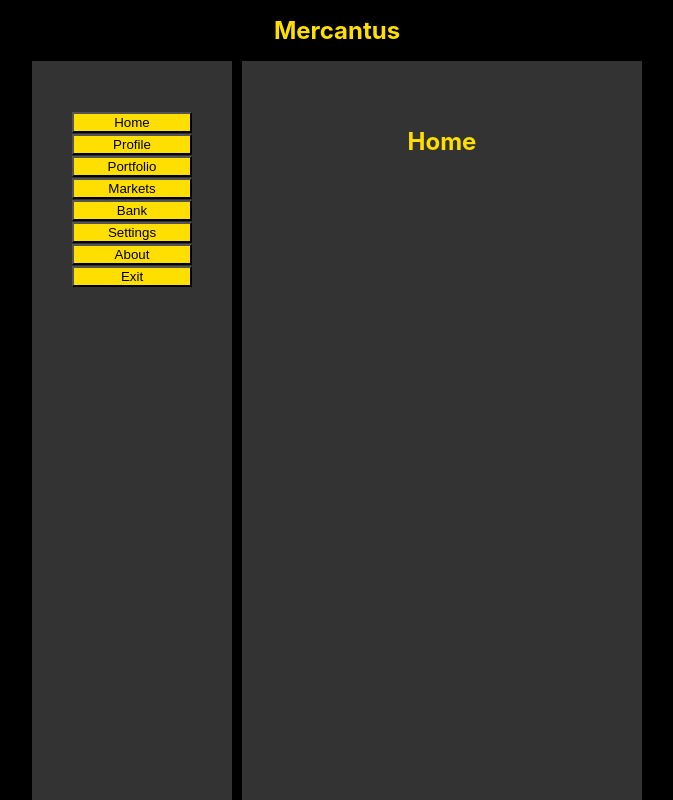
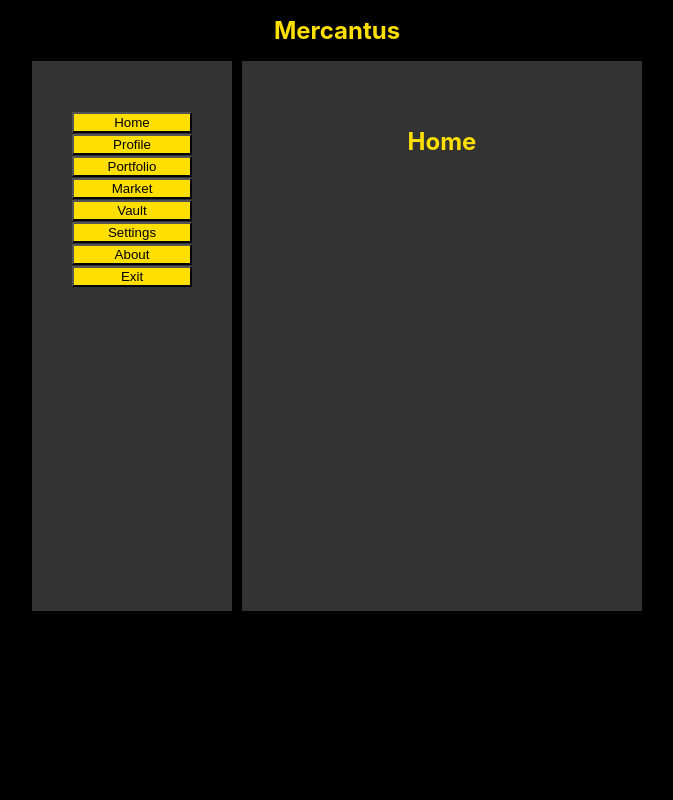
Before and after one commit to wkpescherine/Projects-2025-, a React (Create React App) app in the folder marketplace/: page /dashboard in a window 1280 px wide. Shown: the top 800 px of the page, without its empty margins (303-976 px from the left). Built offline with nearby package versions, Linux system fonts and the light colour scheme.

Commit message:
021925 Mercantus(0.7)  : Updated Dashboard UI                          Added Market Section                          Added Bank Section

```diff
--- a/marketplace/src/App.js
+++ b/marketplace/src/App.js
@@ -5,6 +5,8 @@ import {BrowserRouter as Router, Route, Routes} from 'react-router-dom'
 import Main from "./main"
 import Dashboard from "./dashboard"
 import AccountCreate from "./create"
+import Market from "./market"
+import Bank from "./bank"
 
 function App() {
   return (
@@ -14,6 +16,8 @@ function App() {
           <Route exct path="/" element={ <Main />} />
           <Route exct path="/dashboard" element={ <Dashboard />} />
           <Route exct path="/create" element={ <AccountCreate />} />
+          <Route exct path="/market" element={ <Market />} />
+          <Route exct path="/bank" element={ <Bank />} />
         </Routes>
       </div>
     </Router>
--- /dev/null
+++ b/marketplace/src/bank.js
@@ -0,0 +1,9 @@
+function Bank(){
+    return(
+        <div style={{justifyContent: "center"}}>
+            <h1>Bank</h1>
+        </div>
+    )
+}
+
+export default Bank;
--- a/marketplace/src/create.js
+++ b/marketplace/src/create.js
@@ -65,12 +65,8 @@ function PCreate() {
                     <input style={{width:"125px", background:"#fff"}} type="text" placeholder="City"></input>
                     <label>State</label>
                     <input style={{width:"25px", background:"#fff"}} type="text" placeholder="State"></input>
-                </div>
-                <div>
                     <label>Zip</label>
                     <input style={{width:"50px", background:"#fff"}} type="text" placeholder="Zip Code"></input>
-                    <label>Cell#</label>
-                    <input style={{width:"125px", background:"#fff"}} type="text" placeholder="(000)000-0000"  onChange={handleCellNumChange}></input>
                 </div>
                 <hr style={{background:"#ffdd00", height: "2px", width: "550px"}}/>
 
--- a/marketplace/src/display.js
+++ b/marketplace/src/display.js
@@ -10,7 +10,7 @@ function Display(props) {
                      marginLeft:"10px",
                      backgroundColor:"#333",
                      paddingTop: "50px",
-                     paddingBottom: "100%"}}>
+                     height: "500px"}}>
             {props.sendData==="Home" && <Home/>}
             {props.sendData==="Profile" && <Profile/>}
             {props.sendData==="Portfolio" && <Portfolio/>}
--- a/marketplace/src/main.js
+++ b/marketplace/src/main.js
@@ -52,7 +52,7 @@ function Main() {
                 <button class='invertButton' onClick={RedirectUnderDev}>Login</button>
                 <button class='invertButton' onClick={RedirectToCreateAccount}>Create Account</button>
             </p>
-            <p>version 0.6</p>
+            <p>version 0.7</p>
         </div>
     );
 }
--- /dev/null
+++ b/marketplace/src/market.js
@@ -0,0 +1,11 @@
+function Market (){
+    return(
+        <div>
+            <div style={{justifyContent: "center"}}>
+                <h1>Market</h1>
+            </div>
+        </div>
+    )
+}
+
+export default Market;
--- a/marketplace/src/sidebar.js
+++ b/marketplace/src/sidebar.js
@@ -10,16 +10,20 @@ function Sidebar(props) {
     }
 
     return (
-        <div style={{justifyContent: "center", width: "200px", backgroundColor:"#333", paddingTop: "50px", paddingBottom: "100%"}}>
+        <div style={{justifyContent: "center",
+                    width: "200px",
+                    backgroundColor:"#333",
+                    paddingTop: "50px",
+                    height: "500px"}}>
             <button class="invertButton" onClick={() => props.getData("Home")}>Home</button>
             <br></br>
             <button class='invertButton' onClick={() => props.getData("Profile")}>Profile</button>
             <br></br>
             <button class='invertButton' onClick={() => props.getData("Portfolio")}>Portfolio</button>
             <br></br>
-            <button class='invertButton' onClick={() => props.getData("Markets")}>Markets</button>
+            <button class='invertButton' onClick={() => props.getData("Market")}>Market</button>
             <br></br>
-            <button class='invertButton' onClick={() => props.getData("Bank")}>Bank</button>
+            <button class='invertButton' onClick={() => props.getData("Vault")}>Vault</button>
             <br></br>
             <button class='invertButton' onClick={() => props.getData("Settings")}>Settings</button>
             <br></br>
```
Also changed, not shown: marketplace/src/logo.svg (deleted), 1 other file (tests, documents, lock files or other folders).
